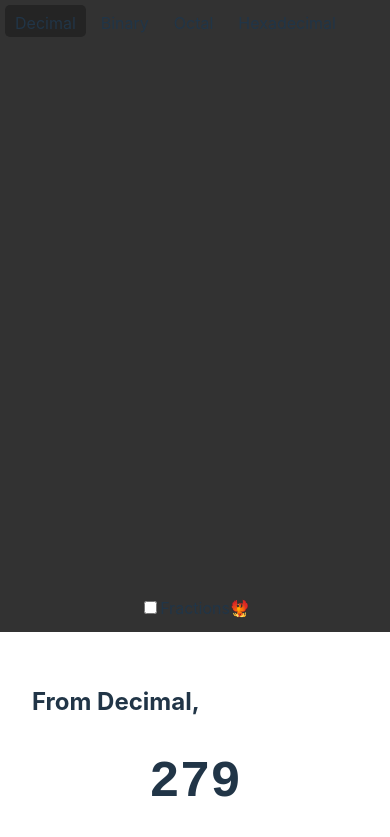
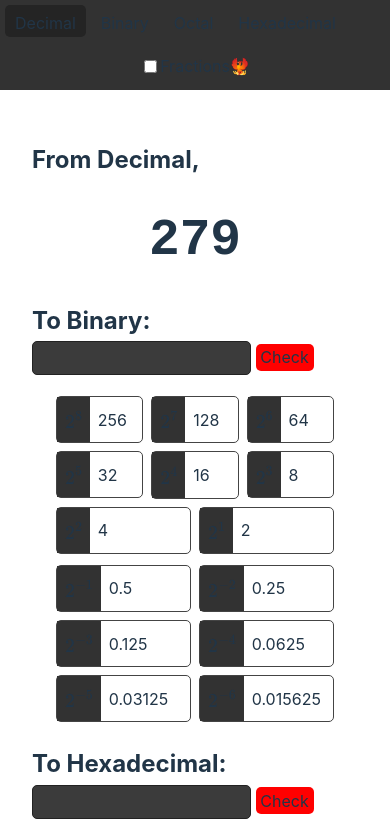
Before and after one commit to Deadbush225/Number-Systems-Quiz, a Svelte app: page / in a window 390 px wide. Shown: the top 837 px of the page. Built offline with nearby package versions, Linux system fonts and the light colour scheme.

Commit message:
fix(mobile view): fix: sidebar takes the whole view

```diff
--- a/src/mobile.scss
+++ b/src/mobile.scss
@@ -4,6 +4,7 @@
 
         .sidebar {
             width: 100%;
+            height: unset;
         }
 
         .tabs-container {
```
